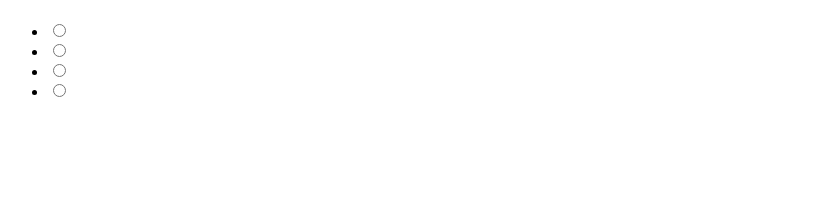
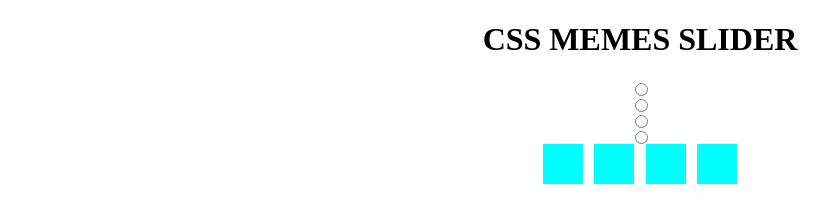
Before and after one commit to nadamovich/cssMemSlider, a plain HTML site: page cssMemSlider/index.html in a window 1280 px wide. Shown: the whole page, without its empty margins (0-829 px from the left). Drawn offline with Linux system fonts and the light colour scheme.

Commit message:
style: add style for control buttons(Sun, May 15 2022, 02:02:15)

```diff
--- a/cssMemSlider/index.html
+++ b/cssMemSlider/index.html
@@ -4,27 +4,16 @@
     <meta charset="UTF-8">
     <meta http-equiv="X-UA-Compatible" content="IE=edge">
     <meta name="viewport" content="width=device-width, initial-scale=1.0">
-    <title>Document</title>
+    <link rel="stylesheet" href="style.css">
+    <title>RSS MEME SLIDER</title>
 </head>
 <body>
     <div class="wrapper">
-        <h1 class="title"></h1>
-        <div class="control-elements">
-            <ul class="elements-list">
-                <li class="element">
-                    <input type="radio" name="slider" id="slide1">
-                </li>
-                <li class="element">
-                    <input type="radio" name="slider" id="slide2">
-                </li>
-                <li class="element">
-                    <input type="radio" name="slider" id="slide3">
-                </li>
-                <li class="element">
-                    <input type="radio" name="slider" id="slide4">
-                </li>
-            </ul>
-        </div>
+        <h1 class="title">CSS MEMES SLIDER</h1>
+        <input type="radio" name="slider" id="slide1">
+        <input type="radio" name="slider" id="slide2">
+        <input type="radio" name="slider" id="slide3">
+        <input type="radio" name="slider" id="slide4">
         <div class="image-block">
             <div class="image-wrapper">
                 <div class="meme"></div>
--- a/cssMemSlider/style.css
+++ b/cssMemSlider/style.css
@@ -1,10 +1,20 @@
+body {
+    margin: 0;
+}
 .wrapper {
+    display: flex;
+    flex-direction: column;
+    align-items: center;
+    width: 100vw;
+    height: 10vh;
 }
 .title {
+    color: black;
 }
 .control-elements {
 }
 .elements-list {
+    list-style: none;
 }
 .element {
 }
@@ -21,6 +31,24 @@
 .text {
 }
 .control-labels {
+    display: flex;
+    gap: 0.7rem;
 }
 .control-button {
+    height: 1.5rem;
+    width: 1.5rem;
+    background-color: aqua;
+    display: inline-block;
+    border: 0.5rem solid transparent;
+    cursor: pointer;
+    transition: .3s;
 }
+.control-button:hover{
+    background-color: rgb(43, 110, 255);
+}
+#slide1:checked ~ .control-labels .control-button:nth-child(1),
+#slide2:checked ~ .control-labels .control-button:nth-child(2),
+#slide3:checked ~ .control-labels .control-button:nth-child(3),
+#slide4:checked ~ .control-labels .control-button:nth-child(4) {
+    background-color: blue;
+}
```
